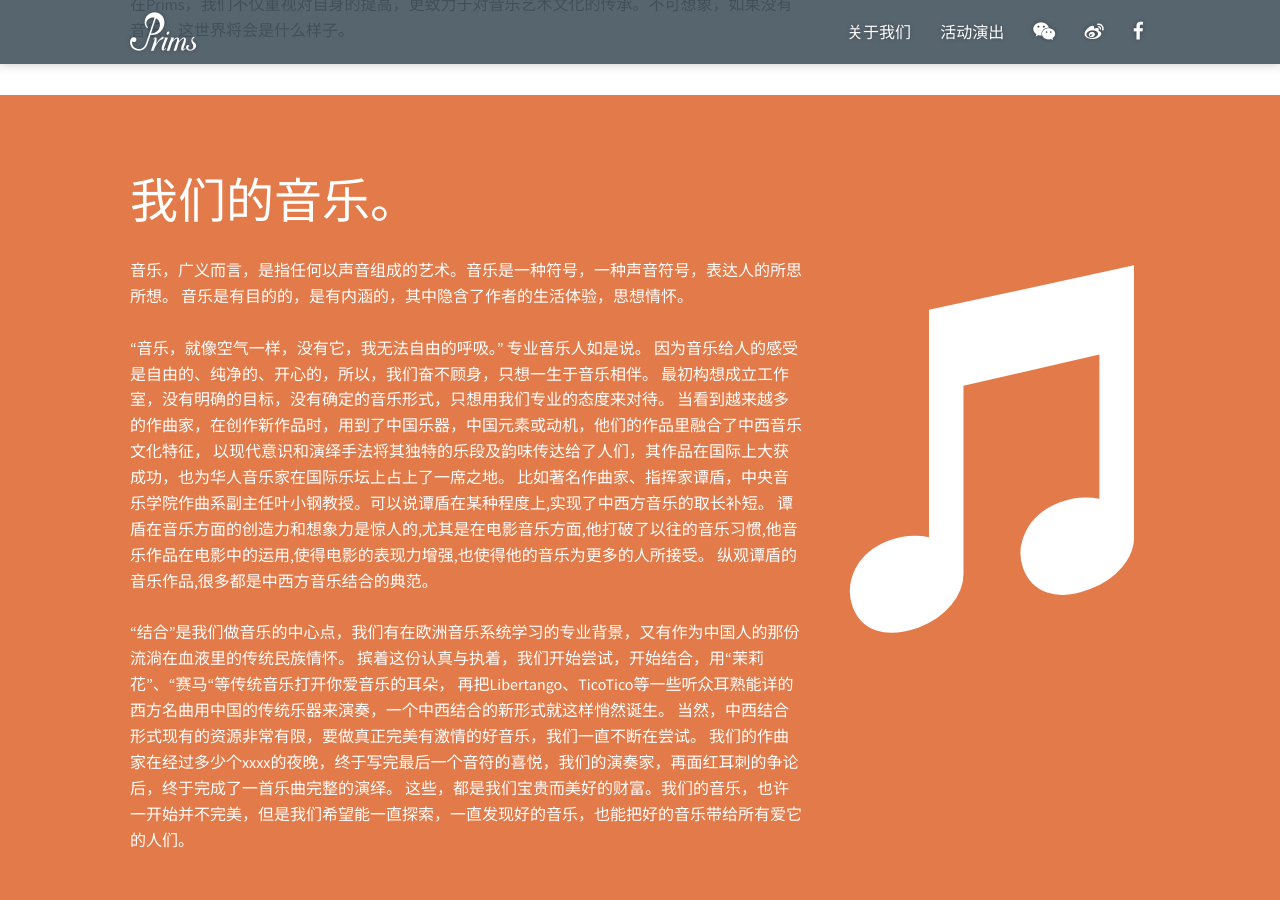
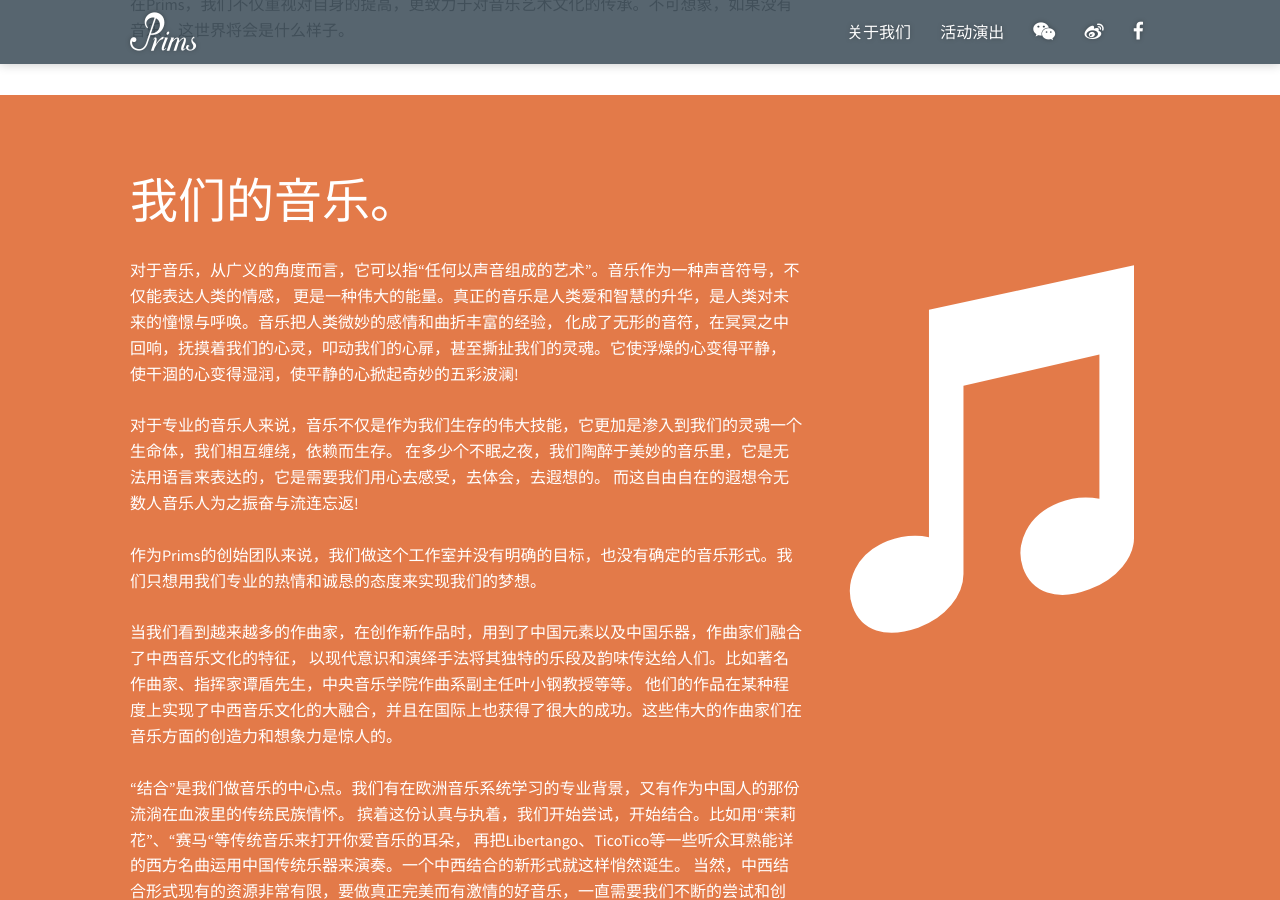
Before and after one commit to xiu624/xiu624.github.io, a Jekyll site: the page built from about.html, in a window 1280 px wide and 900 px high, scrolled down 1234 px. Built offline with Jekyll 4.4.1, drawn with Linux system fonts in a browser that asks for light colours; some of the changed text lies outside the part shown.

Commit message:
Complete about text.

```diff
--- a/about.html
+++ b/about.html
@@ -40,22 +40,24 @@ title: "About Us"
     <div class="content header-margin">
 		<h1 class="excerpt">我们的音乐。</h1>
         <div class="content-main">
-            <p>音乐，广义而言，是指任何以声音组成的艺术。音乐是一种符号，一种声音符号，表达人的所思所想。
-            音乐是有目的的，是有内涵的，其中隐含了作者的生活体验，思想情怀。</p>
-            <p>“音乐，就像空气一样，没有它，我无法自由的呼吸。” 专业音乐人如是说。
-            因为音乐给人的感受是自由的、纯净的、开心的，所以，我们奋不顾身，只想一生于音乐相伴。
-            最初构想成立工作室，没有明确的目标，没有确定的音乐形式，只想用我们专业的态度来对待。
-            当看到越来越多的作曲家，在创作新作品时，用到了中国乐器，中国元素或动机，他们的作品里融合了中西音乐文化特征，
-            以现代意识和演绎手法将其独特的乐段及韵味传达给了人们，其作品在国际上大获成功，也为华人音乐家在国际乐坛上占上了一席之地。
-            比如著名作曲家、指挥家谭盾，中央音乐学院作曲系副主任叶小钢教授。可以说谭盾在某种程度上,实现了中西方音乐的取长补短。
-            谭盾在音乐方面的创造力和想象力是惊人的,尤其是在电影音乐方面,他打破了以往的音乐习惯,他音乐作品在电影中的运用,使得电影的表现力增强,也使得他的音乐为更多的人所接受。
-            纵观谭盾的音乐作品,很多都是中西方音乐结合的典范。</p>
-            <p>“结合”是我们做音乐的中心点，我们有在欧洲音乐系统学习的专业背景，又有作为中国人的那份流淌在血液里的传统民族情怀。
-            摈着这份认真与执着，我们开始尝试，开始结合，用“茉莉花”、“赛马“等传统音乐打开你爱音乐的耳朵，
-            再把Libertango、TicoTico等一些听众耳熟能详的西方名曲用中国的传统乐器来演奏，一个中西结合的新形式就这样悄然诞生。
-            当然，中西结合形式现有的资源非常有限，要做真正完美有激情的好音乐，我们一直不断在尝试。
-            我们的作曲家在经过多少个xxxx的夜晚，终于写完最后一个音符的喜悦，我们的演奏家，再面红耳刺的争论后，终于完成了一首乐曲完整的演绎。
-            这些，都是我们宝贵而美好的财富。我们的音乐，也许一开始并不完美，但是我们希望能一直探索，一直发现好的音乐，也能把好的音乐带给所有爱它的人们。</p>
+            <p>对于音乐，从广义的角度而言，它可以指“任何以声音组成的艺术”。音乐作为一种声音符号，不仅能表达人类的情感，
+            更是一种伟大的能量。真正的音乐是人类爱和智慧的升华，是人类对未来的憧憬与呼唤。音乐把人类微妙的感情和曲折丰富的经验，
+            化成了无形的音符，在冥冥之中回响，抚摸着我们的心灵，叩动我们的心扉，甚至撕扯我们的灵魂。它使浮燥的心变得平静，
+            使干涸的心变得湿润，使平静的心掀起奇妙的五彩波澜!</p>
+            <p>对于专业的音乐人来说，音乐不仅是作为我们生存的伟大技能，它更加是渗入到我们的灵魂一个生命体，我们相互缠绕，依赖而生存。
+            在多少个不眠之夜，我们陶醉于美妙的音乐里，它是无法用语言来表达的，它是需要我们用心去感受，去体会，去遐想的。
+            而这自由自在的遐想令无数人音乐人为之振奋与流连忘返!</p>
+            <p>作为Prims的创始团队来说，我们做这个工作室并没有明确的目标，也没有确定的音乐形式。我们只想用我们专业的热情和诚恳的态度来实现我们的梦想。</p>
+            <p>当我们看到越来越多的作曲家，在创作新作品时，用到了中国元素以及中国乐器，作曲家们融合了中西音乐文化的特征，
+            以现代意识和演绎手法将其独特的乐段及韵味传达给人们。比如著名作曲家、指挥家谭盾先生，中央音乐学院作曲系副主任叶小钢教授等等。
+            他们的作品在某种程度上实现了中西音乐文化的大融合，并且在国际上也获得了很大的成功。这些伟大的作曲家们在音乐方面的创造力和想象力是惊人的。</p>
+            <p>“结合”是我们做音乐的中心点。我们有在欧洲音乐系统学习的专业背景，又有作为中国人的那份流淌在血液里的传统民族情怀。
+            摈着这份认真与执着，我们开始尝试，开始结合。比如用“茉莉花”、“赛马“等传统音乐来打开你爱音乐的耳朵，
+            再把Libertango、TicoTico等一些听众耳熟能详的西方名曲运用中国传统乐器来演奏。一个中西结合的新形式就这样悄然诞生。
+            当然，中西结合形式现有的资源非常有限，要做真正完美而有激情的好音乐，一直需要我们不断的尝试和创新。
+            不管我们的作曲家用多少个不眠不休的夜晚来写完最后一个音符，我们的演奏家用多少次严肃认真的排练，来最后成功的演绎，
+            这些艰辛都比不过音乐带给我们的美好，音乐对我们来说，是生命中最宝贵的财富。</p>
+            <p>我们的梦想是，把小小的感动，带给更多爱它的人，我们会在这条发现美的道路上将音乐传承下去，传承给我们的下一代。</p>
         </div>
         <div class="content-side content-img txt-white"><i class="icon-note-beamed"></i></div>
     </div>
@@ -64,7 +66,15 @@ title: "About Us"
     <div class="content header-margin" style="padding-bottom:0;">
 		<h1>慕尼黑</h1>
         <div class="content-main">
-            <p>对一个专业的音乐人而言，维也纳、巴黎、纽约、慕尼黑、伦敦、莫斯科等城市的名字，绝对是心生向往的。慕尼黑，紧挨萨尔茨堡，在古典音乐的地图上，绝对是一个重量级的名字。在慕尼黑这样一个多元化的南德重地，古典、现代、爵士、民乐的音乐每天不断上演。这里有闻名全球的慕尼黑爱乐乐团和巴伐利亚广播交响乐团，巴伐利亚国家歌剧院。每年夏季，有慕尼黑歌剧节，在短短35天内，一口气上演20部不同的歌剧，每年吸引了全世界各地的歌剧爱好者参加。除了这些，慕尼黑的音乐并不只是在正规的歌剧院、音乐厅举行，大街小巷、教堂城堡，处处都有音乐，音乐已成为他们日常生活的组成部分。正因为慕尼黑对音乐的包容性，我们，一群在欧洲专业系统学习音乐专业的音乐人，才决定在慕尼黑成立我们的专业音乐工作室。我们有欧洲人对专业学习的那份认真与执着，又有作为中国人的那份传统民族情怀，把两个很好的结合起来，是我们工作室立足于慕尼黑的发展方向。在这里，我相信每一个爱音乐的人，都能触摸到幸福。</p>
+            <p>对一个专业的音乐人而言，像维也纳、巴黎、纽约、慕尼黑、伦敦、莫斯科等城市的名字，绝对是心生向往的。</p>
+            <p>慕尼黑，紧挨着莫扎特的故乡萨尔茨堡。它在古典音乐的地图上，绝对是一个重量级的名字。在慕尼黑这样一个多元化城市，
+            无论是古典乐、现代、爵士、还是民乐，每天都在不断的上演。这里除了有闻名全球的慕尼黑爱乐乐团和巴伐利亚广播交响乐团，
+            还有巴伐利亚国家歌剧院。在每年的夏季，都会举行慕尼黑歌剧节。歌剧节在短短的35天内，一口气上演20部不同的歌剧，
+            每年都会吸引全世界各地的歌剧和音乐爱好者来参加。</p>
+            <p>除了这些以外，慕尼黑的大街小巷都充满了音乐的回响。无论是教堂，还是城堡，都有音乐的盛典。音乐，已成为了慕尼黑人民日常生活的一部分。</p>
+            <p>正因为慕尼黑是一个富有包容性的城市，所以我们的创始团队决定在这里成立我们的音乐工作室。我们的团队，
+            有着欧洲人特有的专业精神，又有作为中国人的那份传统民族情怀，所以我们相信，我们可以把中西音乐文化能很好的结合起来。
+            在我们的大家庭里，我们相信，每一个热爱音乐的人，都能在这儿找到属于自己的一片天地。‍</p>
         </div>
         <div class="content-side txt-white"></div>
     </div>
```
